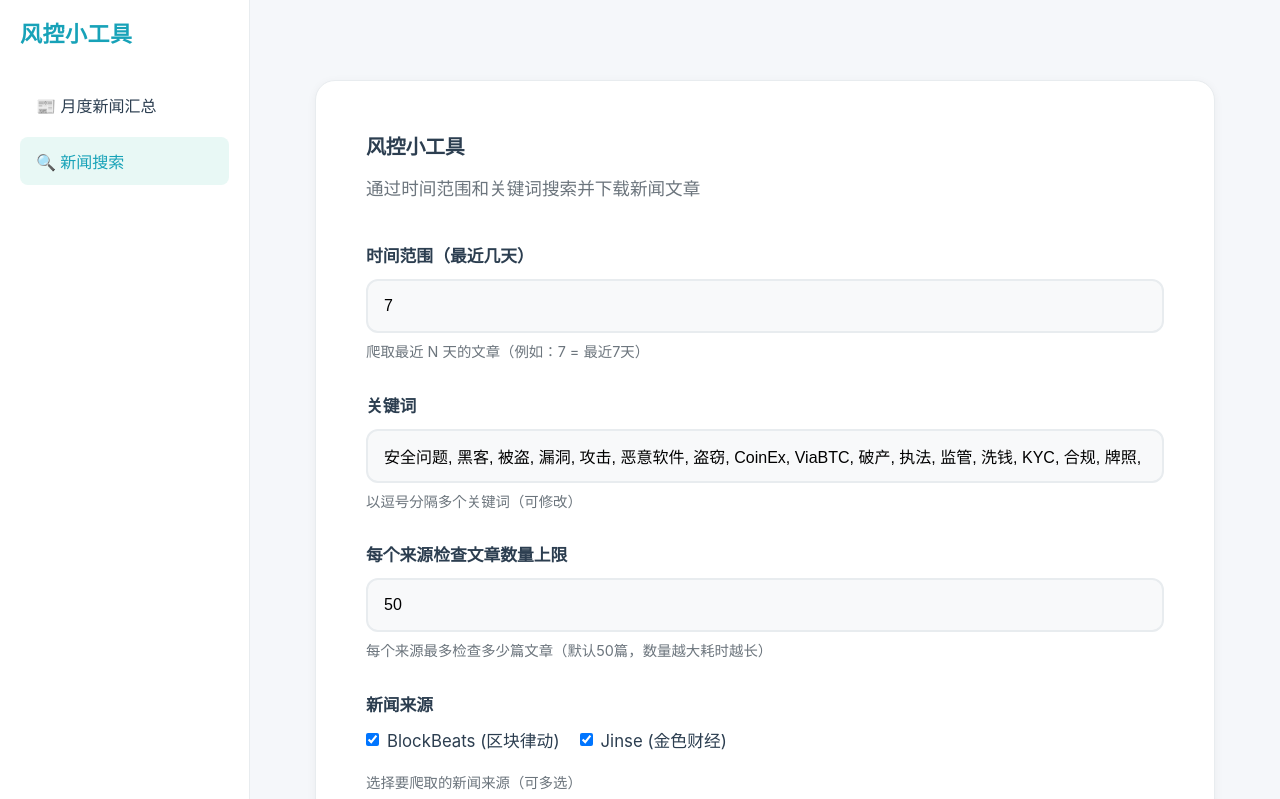
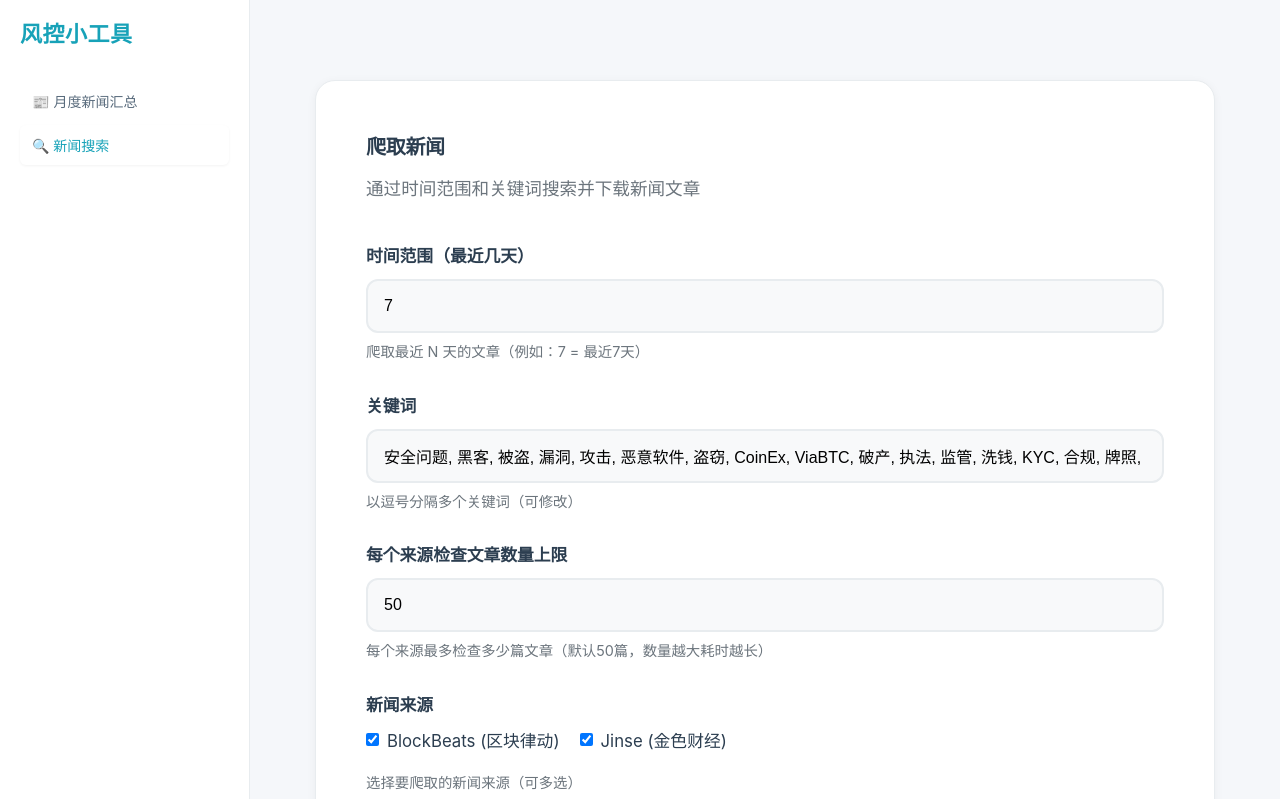
Before and after one commit to iuyyyiuy/news-scraper, a Python web app: template scraper/templates/index.html in a window 1280 px wide. Shown: the top 799 px of the page. Run offline with Jinja, Linux system fonts and the light colour scheme; the template is opened without the code that fills it, so the values that code supplies are empty.

Commit message:
Fix: Change heading to 爬取新闻 and match sidebar nav-item styles

```diff
--- a/scraper/templates/index.html
+++ b/scraper/templates/index.html
@@ -398,26 +398,30 @@
         }
 
         .nav-item {
-            padding: 12px 16px;
-            margin-bottom: 8px;
-            border-radius: 8px;
+            padding: 10px 12px;
+            margin-bottom: 4px;
+            border-radius: 6px;
             cursor: pointer;
-            transition: all 0.2s;
+            transition: all 0.15s;
             display: flex;
             align-items: center;
-            gap: 10px;
-            color: #2c3e50;
+            gap: 8px;
+            font-size: 14px;
+            font-weight: 400;
+            color: #5a6c7d;
             text-decoration: none;
         }
 
         .nav-item:hover {
-            background: #f8f9fa;
+            background: #ffffff;
+            color: #17a2b8;
         }
 
         .nav-item.active {
-            background: #e8f8f5;
+            background: #ffffff;
             color: #17a2b8;
             font-weight: 500;
+            box-shadow: 0 1px 3px rgba(0,0,0,0.05);
         }
 
         .main-wrapper {
@@ -445,7 +449,7 @@
         <div class="main-wrapper">
 <div class="container">
         <div class="card">
-            <h1>风控小工具</h1>
+            <h1>爬取新闻</h1>
             <p class="subtitle">通过时间范围和关键词搜索并下载新闻文章</p>
 
             <!-- Search Form -->
```
